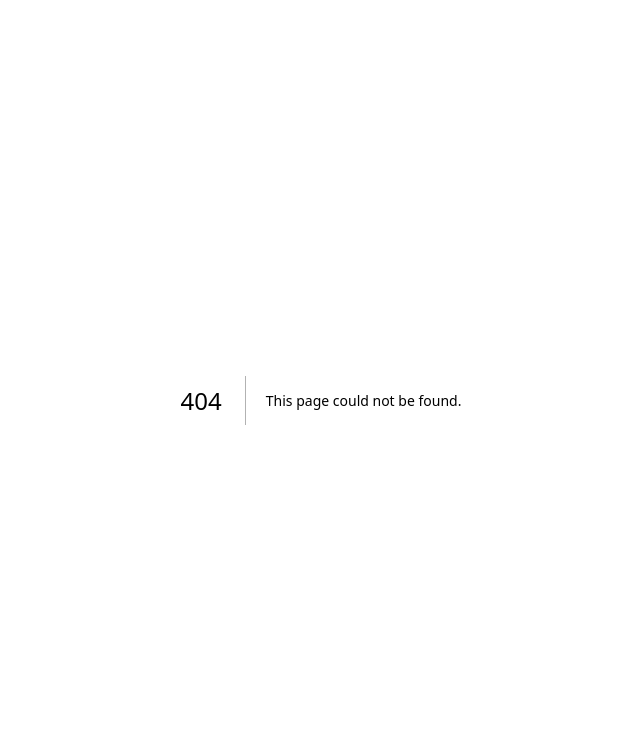
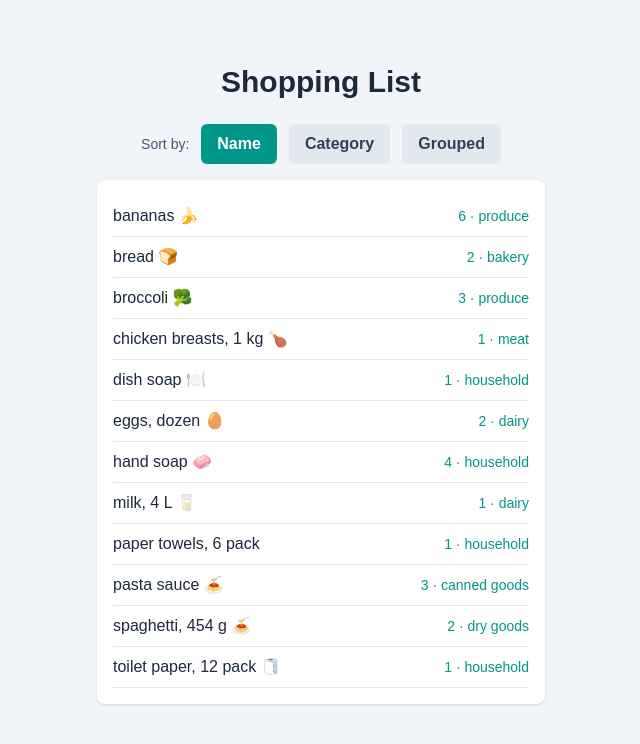
Before and after one commit to meeeeeeelijah/cprg306-assignments, a Next.js app: page /week-6 in a window 1280 px wide. Before the commit this address had no page. Shown: the top 744 px of the page, without its empty margins (319-959 px from the left). Built offline with nearby package versions, Linux system fonts and the light colour scheme.

Commit message:
add week 6 sorted shopping list

```diff
--- a/app/page.js
+++ b/app/page.js
@@ -1,4 +1,4 @@
-// Name: Alex Ghebremicael Assignment 5
+// Name: Alex Ghebremicael Assignment 6
 
 import Link from "next/link";
 
@@ -32,6 +32,12 @@ export default function Home() {
       >
         Week 5 Assignment
       </Link>
+      <Link
+        href="/week-6"
+        className="rounded-full bg-foreground px-5 py-3 text-background transition-colors hover:bg-[#383838] dark:hover:bg-[#ccc]"
+      >
+        Week 6 Assignment
+      </Link>
     </main>
   );
 }
--- /dev/null
+++ b/app/week-6/item-list.js
@@ -0,0 +1,92 @@
+// Name: Alex Ghebremicael Assignment 6
+
+"use client";
+
+import { useState } from "react";
+import Item from "./item";
+import items from "./items.json";
+
+export default function ItemList() {
+  const [sortBy, setSortBy] = useState("name");
+
+  const sortedItems = [...items].sort((a, b) => {
+    if (sortBy === "category") {
+      return a.category.localeCompare(b.category);
+    }
+    return a.name.localeCompare(b.name);
+  });
+
+  const groupedItems = items.reduce((groups, item) => {
+    if (!groups[item.category]) {
+      groups[item.category] = [];
+    }
+    groups[item.category].push(item);
+    return groups;
+  }, {});
+
+  function buttonStyle(value) {
+    return sortBy === value
+      ? "rounded-md bg-teal-600 px-4 py-2 font-semibold text-white"
+      : "rounded-md bg-slate-200 px-4 py-2 font-semibold text-slate-700 hover:bg-slate-300";
+  }
+
+  return (
+    <div className="flex w-full max-w-md flex-col gap-4">
+      <div className="flex items-center justify-center gap-3">
+        <span className="text-sm font-medium text-slate-600">Sort by:</span>
+        <button onClick={() => setSortBy("name")} className={buttonStyle("name")}>
+          Name
+        </button>
+        <button
+          onClick={() => setSortBy("category")}
+          className={buttonStyle("category")}
+        >
+          Category
+        </button>
+        <button
+          onClick={() => setSortBy("grouped")}
+          className={buttonStyle("grouped")}
+        >
+          Grouped
+        </button>
+      </div>
+
+      {sortBy === "grouped" ? (
+        <div className="rounded-lg bg-white p-4 shadow">
+          {Object.keys(groupedItems)
+            .sort()
+            .map((category) => (
+              <div key={category} className="mb-4 last:mb-0">
+                <h2 className="text-lg font-semibold capitalize text-teal-700">
+                  {category}
+                </h2>
+                <ul className="divide-y divide-slate-200">
+                  {groupedItems[category]
+                    .sort((a, b) => a.name.localeCompare(b.name))
+                    .map((item) => (
+                      <Item
+                        key={item.id}
+                        name={item.name}
+                        quantity={item.quantity}
+                        category={item.category}
+                      />
+                    ))}
+                </ul>
+              </div>
+            ))}
+        </div>
+      ) : (
+        <ul className="divide-y divide-slate-200 rounded-lg bg-white p-4 shadow">
+          {sortedItems.map((item) => (
+            <Item
+              key={item.id}
+              name={item.name}
+              quantity={item.quantity}
+              category={item.category}
+            />
+          ))}
+        </ul>
+      )}
+    </div>
+  );
+}
--- /dev/null
+++ b/app/week-6/item.js
@@ -0,0 +1,12 @@
+// Name: Alex Ghebremicael Assignment 6
+
+export default function Item({ name, quantity, category }) {
+  return (
+    <li className="flex items-center justify-between border-b border-slate-200 py-2">
+      <span className="text-slate-800">{name}</span>
+      <span className="text-sm text-teal-600">
+        {quantity} &middot; {category}
+      </span>
+    </li>
+  );
+}
--- /dev/null
+++ b/app/week-6/items.json
@@ -0,0 +1,74 @@
+[
+  {
+    "id": "1h2GJKH12gkHG31h1H",
+    "name": "milk, 4 L 🥛",
+    "quantity": 1,
+    "category": "dairy"
+  },
+  {
+    "id": "2KJH3k2j3H1k2J3K1H",
+    "name": "bread 🍞",
+    "quantity": 2,
+    "category": "bakery"
+  },
+  {
+    "id": "3h2KJH3k2j3H1k2J3",
+    "name": "eggs, dozen 🥚",
+    "quantity": 2,
+    "category": "dairy"
+  },
+  {
+    "id": "4k2J3K1H2GJKH12gk",
+    "name": "bananas 🍌",
+    "quantity": 6,
+    "category": "produce"
+  },
+  {
+    "id": "5H1h1H2KJH3k2j3H",
+    "name": "broccoli 🥦",
+    "quantity": 3,
+    "category": "produce"
+  },
+  {
+    "id": "6H1k2J3K1H2GJKH1",
+    "name": "chicken breasts, 1 kg 🍗",
+    "quantity": 1,
+    "category": "meat"
+  },
+  {
+    "id": "7gkHG31h1H2KJH3k",
+    "name": "pasta sauce 🍝",
+    "quantity": 3,
+    "category": "canned goods"
+  },
+  {
+    "id": "8j3H1k2J3K1H2GJK",
+    "name": "spaghetti, 454 g 🍝",
+    "quantity": 2,
+    "category": "dry goods"
+  },
+  {
+    "id": "9H12gkHG31h1H2KJ",
+    "name": "toilet paper, 12 pack 🧻",
+    "quantity": 1,
+    "category": "household"
+  },
+  {
+    "id": "10H3k2j3H1k2J3K1",
+    "name": "paper towels, 6 pack",
+    "quantity": 1,
+    "category": "household"
+  },
+  {
+    "id": "11k2J3K1H2GJKH12",
+    "name": "dish soap 🍽️",
+    "quantity": 1,
+    "category": "household"
+  },
+  {
+    "id": "12GJKH12gkHG31h1",
+    "name": "hand soap 🧼",
+    "quantity": 4,
+    "category": "household"
+  }
+]
--- /dev/null
+++ b/app/week-6/page.js
@@ -0,0 +1,12 @@
+// Name: Alex Ghebremicael Assignment 6
+
+import ItemList from "./item-list";
+
+export default function Page() {
+  return (
+    <main className="flex min-h-screen flex-col items-center gap-6 bg-slate-100 px-6 py-16">
+      <h1 className="text-3xl font-semibold text-slate-800">Shopping List</h1>
+      <ItemList />
+    </main>
+  );
+}
```
